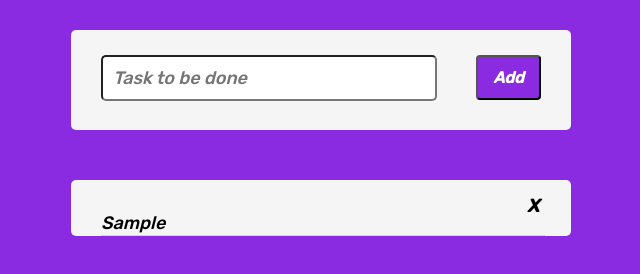
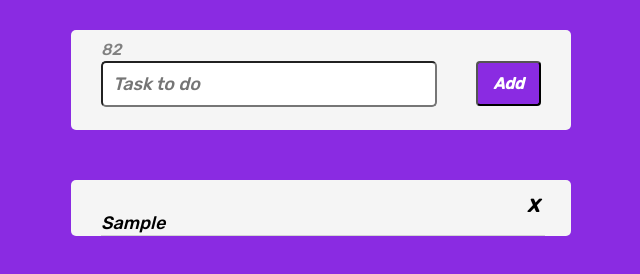
Before and after one commit to luiz-fg/toDo, a plain HTML site: page index.html in a window 1280 px wide. Both pictures are taken after typing "Sample" into the empty fields and a click on the button "Add". Shown: the whole page, without its empty margins (345-985 px from the left). Drawn offline with Linux system fonts and the light colour scheme.

Commit message:
Efetuado pequenas melhorias - adicionado limite de caracteres, resolvido overflow no layout, adionado evento ao apertar enter.

```diff
--- a/css/style.css
+++ b/css/style.css
@@ -32,11 +32,18 @@ body {
   width: 500px;
 }
 
+.counter {
+  margin-left: 30px;
+  padding-top: 10px;
+  margin-bottom: 7px;
+  color: grey;
+}
+
 #todo-entry {
   height: 40px;
   border-radius: 5px;
   font-size: 18px;
-  margin-top: 25px;
+  margin-top: -5px;
   margin-left: 30px;
   width: 320px;
   padding-left: 10px;
@@ -50,7 +57,7 @@ body {
   font-size: 16px;
   font-weight: bold;
   float: right;
-  margin-top: 25px;
+  margin-top: -5px;
   margin-right: 30px;
   height: 45px;
   width: 65px;
@@ -68,11 +75,12 @@ body {
 .task {
   border-bottom: 1px solid lightgray;
   font-size: 18px;
-  height: 30px;
+  min-height: 30px;
   list-style: none;
   margin-left: 30px;
   padding-top: 25px;
   width: 444px;
+  word-wrap: normal;
 }
 
 .taskText {
--- a/index.html
+++ b/index.html
@@ -13,8 +13,10 @@
 
 <body onload="td.showTask()">
   <div class="container">
+
     <div class="input-todo">
-      <input type="text" name="" id="todo-entry" autofocus placeholder="Task to be done">
+      <p id="counter" class="counter">82</p>
+      <input type="text" name="" id="todo-entry" onkeyup="td.char_count()" autofocus maxlength="82" placeholder="Task to do">
       <input type="button" value="Add" id="btn" onclick="td.newTask()">
     </div>
     <div class="tasksDo" id="taskDo">
--- a/js/app.js
+++ b/js/app.js
@@ -1,9 +1,15 @@
 let cont = 0;
-let tasksDo, todoEntry, id, array;
+let tasksDo, todoEntry, id, array, counter;
 let myStorage = localStorage;
-
 class toDo {
-  constructor() {}
+  constructor() {
+    addEventListener("keyup", function (event) {
+      if (event.keyCode === 13) {
+        td.newTask();
+        td.char_count();
+      }
+    });
+  }
 
   setStorage(array) {
     myStorage.setItem("toDo", JSON.stringify(array));
@@ -45,7 +51,8 @@ class toDo {
     let doubleTask = false;
 
     for (let i in array) {
-      if (array[i].task == todoEntry) {
+      let a = array[i].task;
+      if (a.toUpperCase() == todoEntry.toUpperCase()) {
         doubleTask = true;
       }
     }
@@ -83,7 +90,6 @@ class toDo {
         cor = "black";
       }
 
-      // style="color:white;padding:30px;"
       tasksDo.innerHTML += `
       <div class="task" >
       <span style="color:${cor}" class="taskText" id="id-${cont}" onclick="td.taskDone(this.id, ${array[i].idd})">${array[i].task}</span>
@@ -94,6 +100,16 @@ class toDo {
     }
   }
 
+  char_count() {
+    counter = document.getElementById("counter");
+    todoEntry = document.getElementById("todo-entry").value;
+
+    if (todoEntry.length == 0) {
+      counter.innerHTML = 82;
+    }
+    counter.innerHTML = 82 - todoEntry.length;
+  }
+
   generateID() {
     return Number(Math.random(Math.random() * 1000));
   }
```
